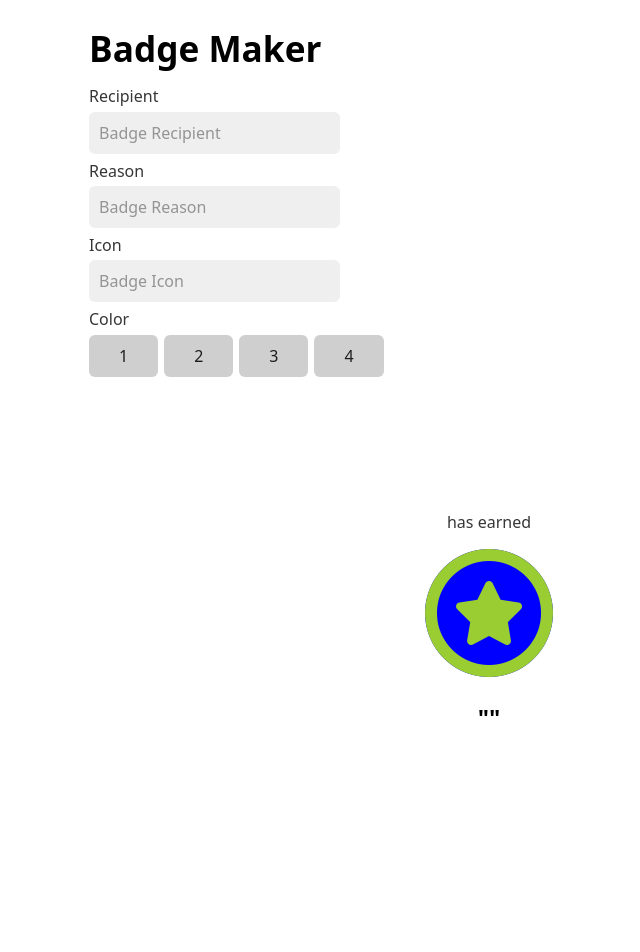
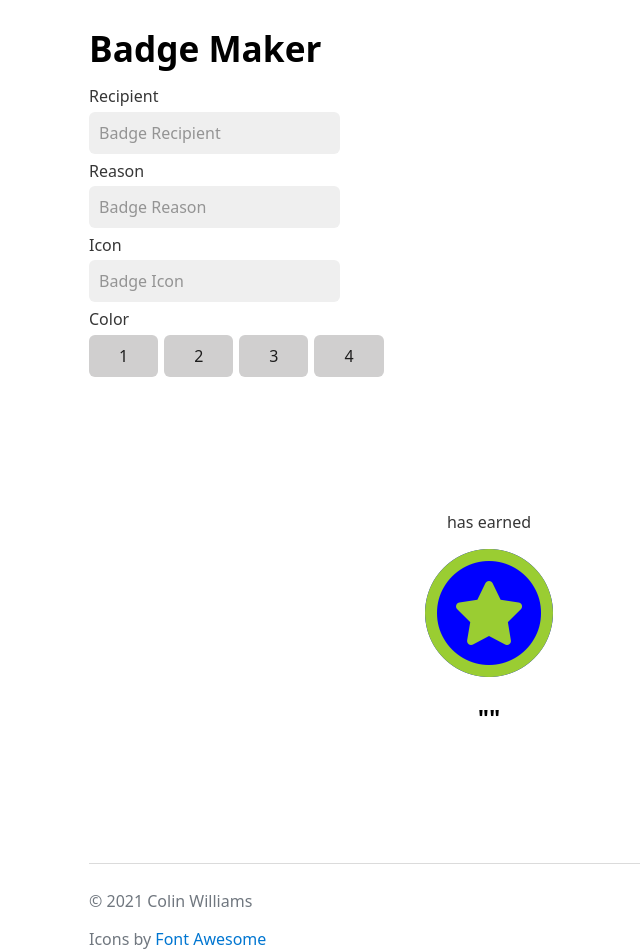
Before and after one commit to c-o-l-i-n/badge-maker, a React (Create React App) app: page / in a window 1280 px wide. Shown: the top 952 px of the page, without its empty margins (151-791 px from the left). Before the commit the page ends 863 px from the top, so only its background shows below. Built offline with nearby package versions, Linux system fonts and the light colour scheme.

Commit message:
🦶 Added footer

```diff
--- a/src/App.js
+++ b/src/App.js
@@ -2,6 +2,7 @@ import { useState, useEffect } from 'react'
 import './App.css'
 import { BadgeForm } from './components/BadgeForm'
 import { BadgeArea } from './components/BadgeArea'
+import { Footer } from './components/Footer'
 
 const App = () => {
 	const root = document.documentElement
@@ -50,6 +51,7 @@ const App = () => {
 				onChangeColorCombo={onChangeColorCombo}
 			/>
 			<BadgeArea recipient={recipient} reason={reason} icon={icon} />
+			<Footer />
 		</>
 	)
 }
--- /dev/null
+++ b/src/components/Footer.js
@@ -0,0 +1,15 @@
+import React from 'react'
+
+export const Footer = () => {
+	return (
+		<footer>
+			<p>&copy; {new Date().getFullYear()} Colin Williams</p>
+			<p>
+				Icons by{' '}
+				<a href='https://fontawesome.com/' target='_blank' rel='noreferrer'>
+					Font Awesome
+				</a>
+			</p>
+		</footer>
+	)
+}
```
